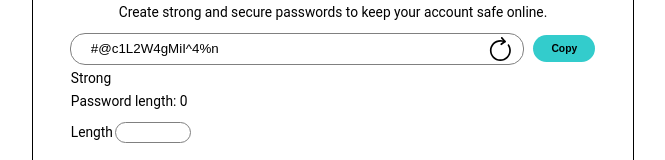
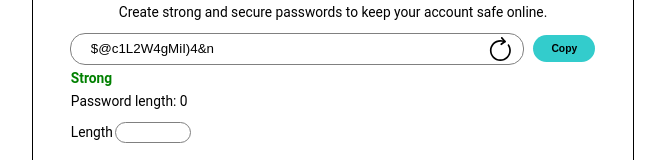
Before and after one commit to kahunacohen/password-gen, a React (Create React App) app: page / in a window 1280 px wide. Shown: the part 182-342 px from the top of the page, without its empty margins (307-972 px from the left). Built offline with nearby package versions, Linux system fonts and the light colour scheme.

Commit message:
add strong/weak

```diff
--- a/src/Output.tsx
+++ b/src/Output.tsx
@@ -132,6 +132,12 @@ function generatePassword(input: GeneratorInput): string {
       "*",
       "(",
       ")",
+      "_",
+      "+",
+      "=",
+      ">",
+      "<",
+      "?",
     ];
     for (let i = 0; i < numEachType; i++) {
       let randIndx = getRandomNum(input.length);
@@ -146,8 +152,8 @@ function generatePassword(input: GeneratorInput): string {
   }
   return retArr.join("");
 }
-function getPasswordStrength(password: string): string {
-  return "Strong";
+function getPasswordStrength(password: string): boolean {
+  return password.length > 8;
 }
 
 interface GeneratorInput {
@@ -163,7 +169,7 @@ export function Output(props: GeneratorInput) {
   useEffect(() => {
     setPassword(generatePassword(props));
   }, []);
-  const passwordStrength = getPasswordStrength(password);
+  const passwordStrength = getPasswordStrength(password) ? "Strong" : "Weak";
   return (
     <div className="Output">
       <div className="input-row">
@@ -193,7 +199,7 @@ export function Output(props: GeneratorInput) {
         </div>
         <button className="copy-btn">Copy</button>
       </div>
-      <div className={"strength " + passwordStrength}>{passwordStrength}</div>
+      <div className={"strength " + passwordStrength.toLowerCase()}>{passwordStrength}</div>
       <div className="length">Password length: 0</div>
     </div>
   );
--- a/src/PasswordGenerator.css
+++ b/src/PasswordGenerator.css
@@ -62,6 +62,14 @@
 .Output .length {
   margin-top: 0.5em;
 }
+.Output .strong {
+    color: green;
+    font-weight: bold;
+}
+.Output .weak {
+    color: red;
+    font-weight: bold;
+}
 .Input .length-label {
   margin-right: 0.25em;
 }
```
